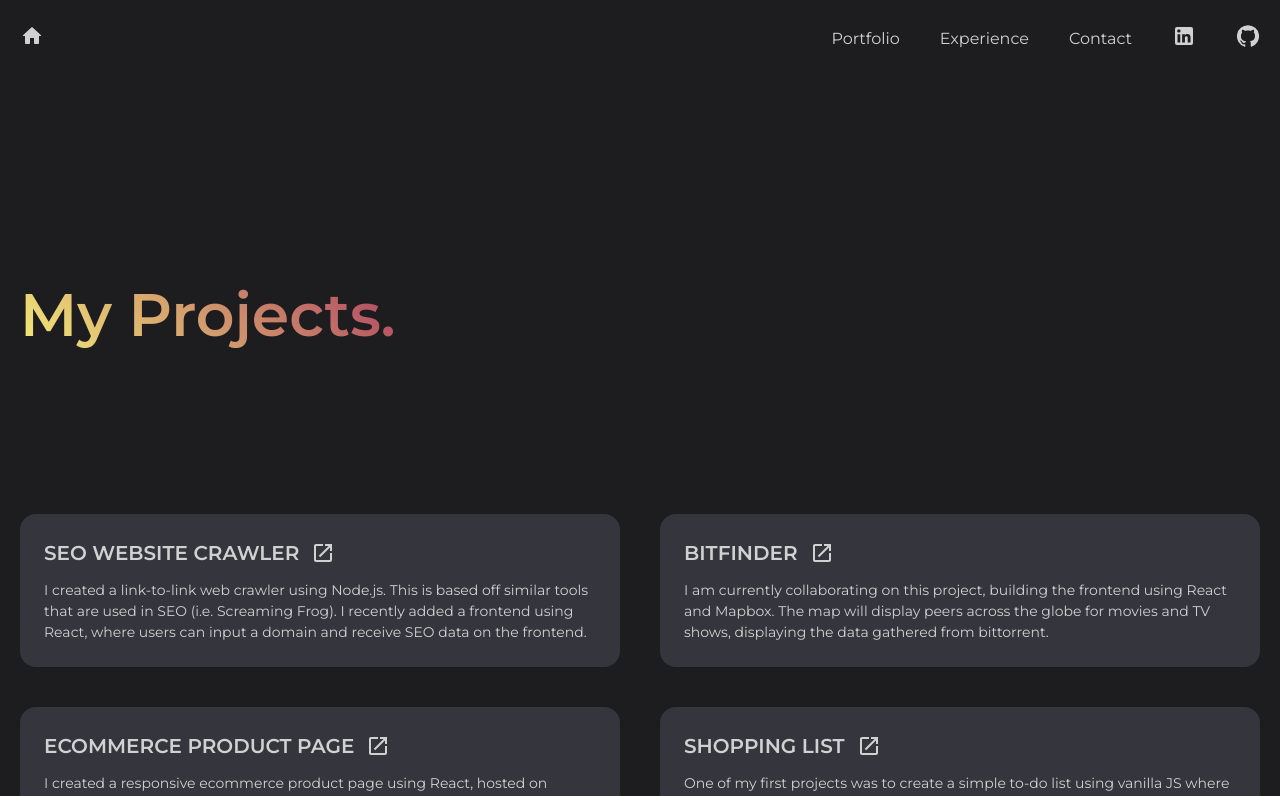
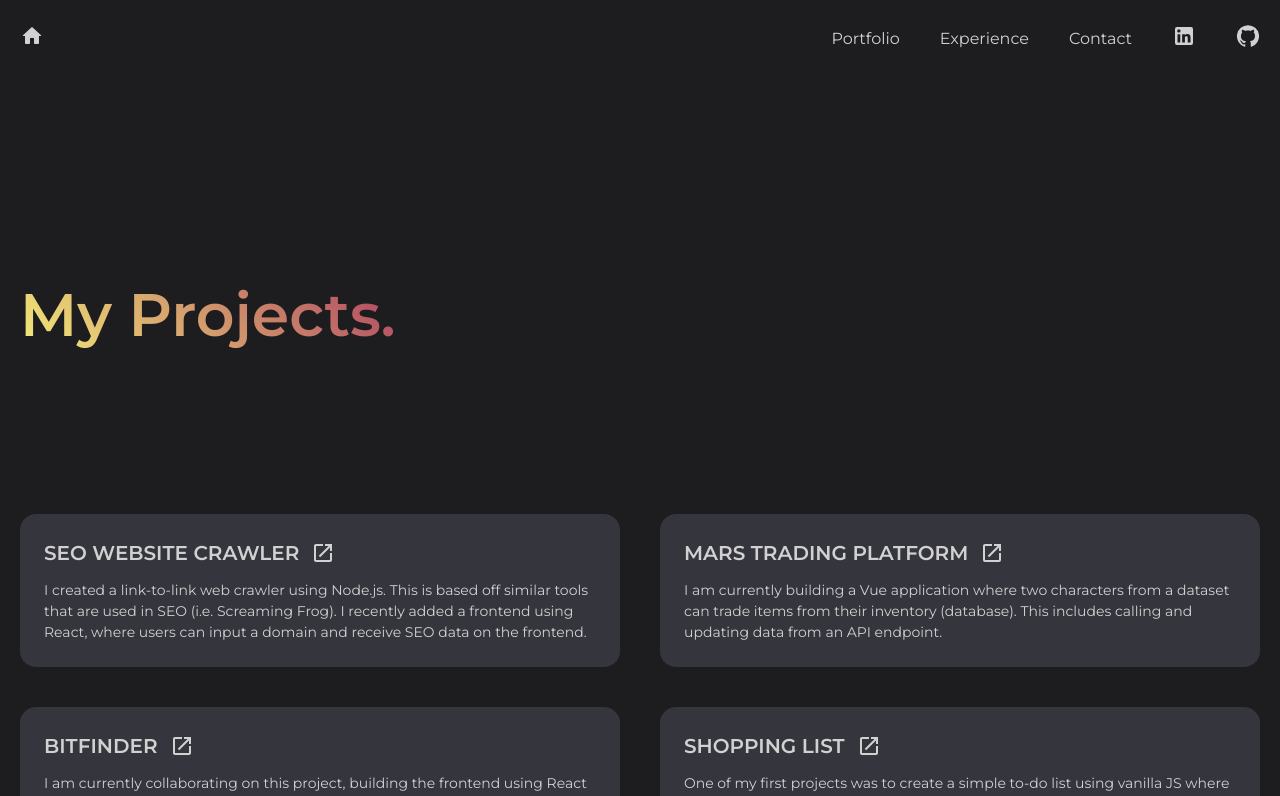
Before and after one commit to katesheldon18/portfolio, a Next.js app: page /portfolio in a window 1280 px wide. Shown: the top 796 px of the page. Built offline with nearby package versions, Linux system fonts and the light colour scheme.

Commit message:
Updated portfolio projects

```diff
--- a/pages/portfolio/index.tsx
+++ b/pages/portfolio/index.tsx
@@ -22,28 +22,35 @@ export default function Page() {
             }
           />
           <ProjectTile
+            title={"MARS TRADING PLATFORM"}
+            link={"https://github.com/katesheldon18/mars-trading-vue"}
+            description={
+              "I am currently building a Vue application where two characters from a dataset can trade items from their inventory (database). This includes calling and updating data from an API endpoint."
+            }
+          />
+        </div>
+        <div className={styles.row}>
+          <ProjectTile
             title={"BITFINDER"}
             link={"https://github.com/ShanonJackson/bitfinder"}
             description={
               "I am currently collaborating on this project, building the frontend using React and Mapbox. The map will display peers across the globe for movies and TV shows, displaying the data gathered from bittorrent."
             }
           />
-        </div>
-        <div className={styles.row}>
-          <ProjectTile
-            title={"ECOMMERCE PRODUCT PAGE"}
-            link={"https://mrfrontend.vercel.app/"}
-            description={
-              "I created a responsive ecommerce product page using React, hosted on Vercel. This includes a GET request to fetch product data, 'Add to Cart' functionality, and a cart for users to view."
-            }
-          />
-          <ProjectTile
+                    <ProjectTile
             title={"SHOPPING LIST"}
             link={"https://github.com/katesheldon18/shopping-list"}
             description={
               "One of my first projects was to create a simple to-do list using vanilla JS where the user can add, check and remove items from their list."
             }
           />
+          {/* <ProjectTile
+            title={"ECOMMERCE PRODUCT PAGE"}
+            link={"https://mrfrontend.vercel.app/"}
+            description={
+              "I created a responsive, mobile-first ecommerce product page using React, hosted on Vercel. This includes an API call, 'Add to Cart' functionality, and a cart for users to view."
+            }
+          /> */}
         </div>
       </div>
       <Footer />
```
